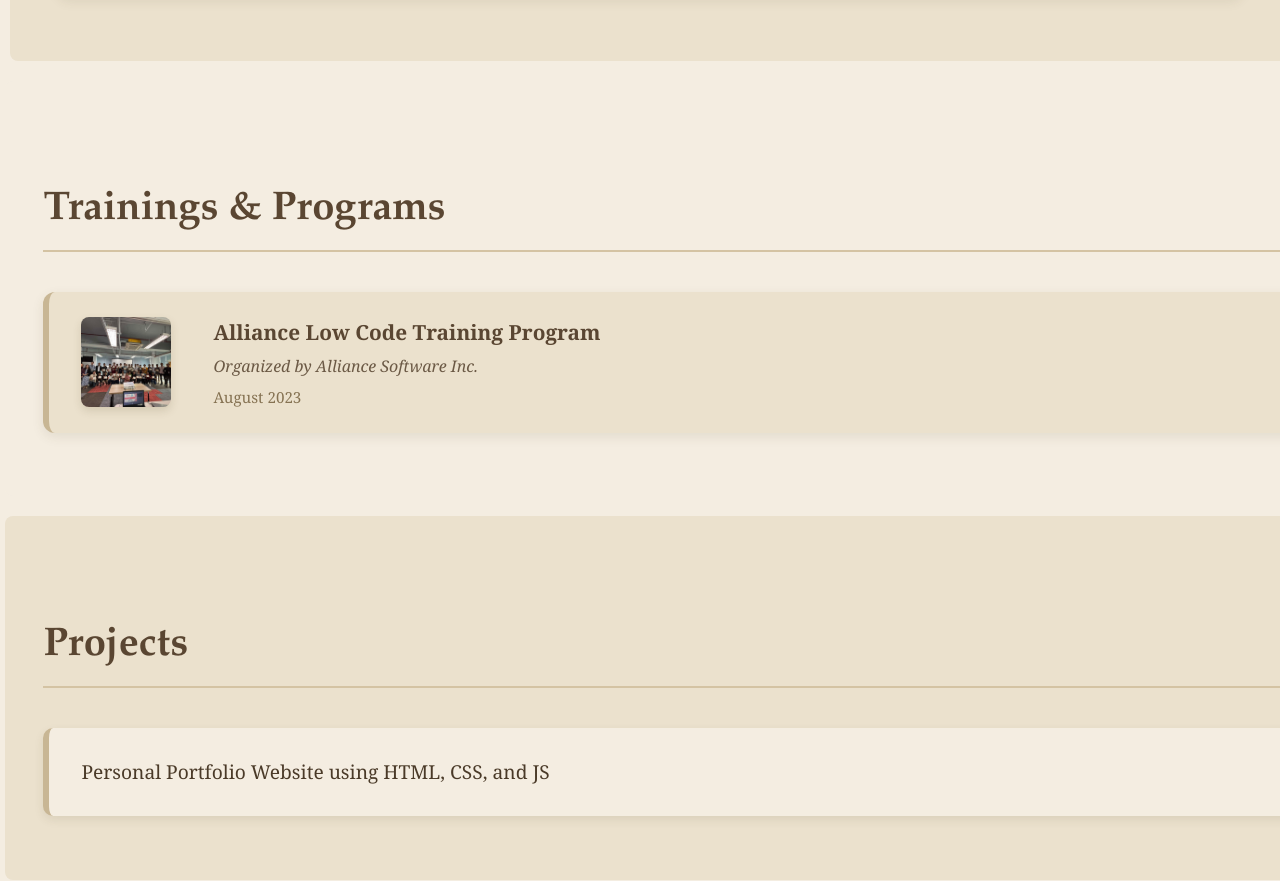
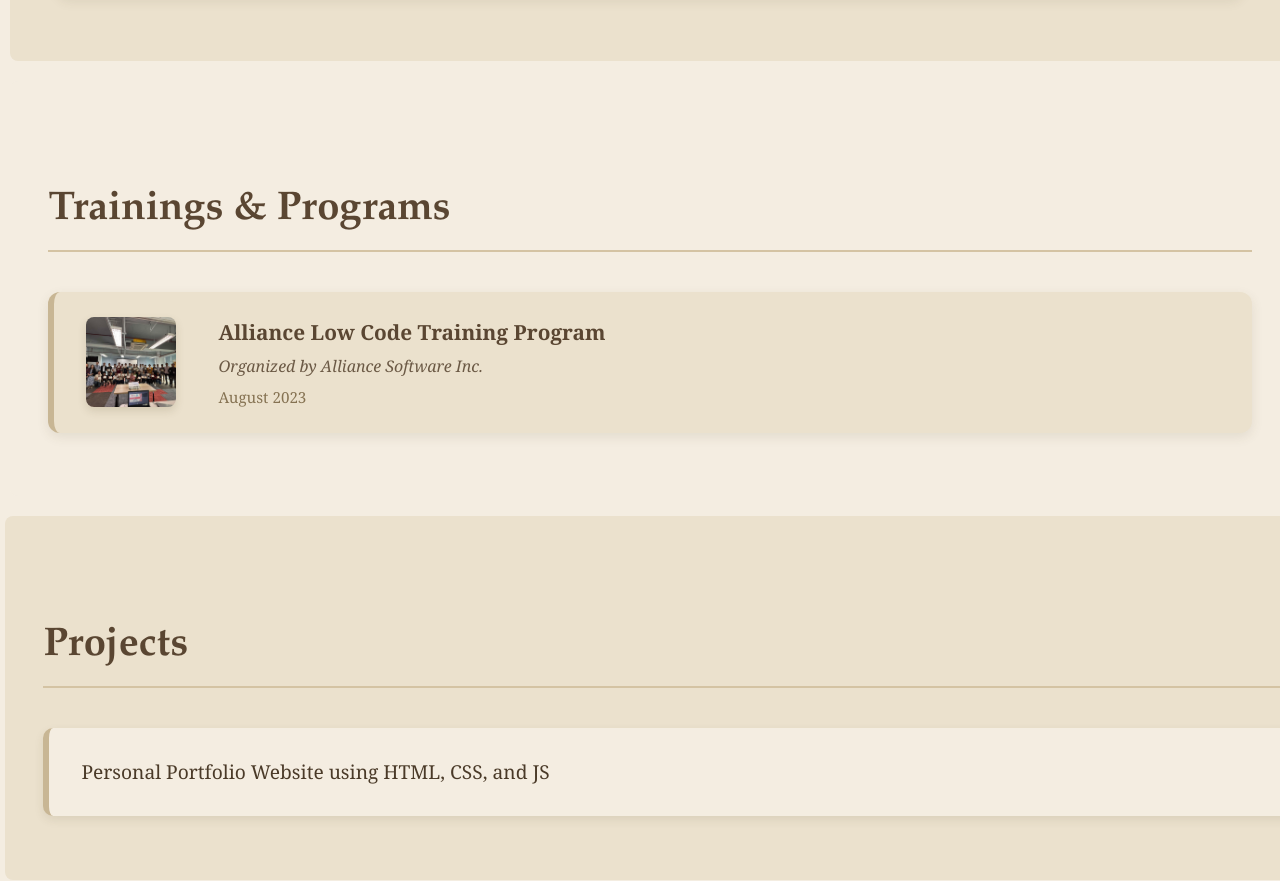
Before and after one commit to Karl-profile06/MyPortfolio_webdev, a plain HTML site: page index.html in a window 1280 px wide. Shown: the part 2576-3457 px from the top of the page. Drawn offline with Linux system fonts and the light colour scheme.

Commit message:
Update style.css

```diff
--- a/assets/style.css
+++ b/assets/style.css
@@ -489,6 +489,9 @@ body {
   padding: 4rem 3%;
   color: #4a3a28;
   font-family: Georgia, serif;
+  margin-left: 10px; /* Margin on the left */
+  margin-right: 10px; /* Margin on the right */
+  box-sizing: border-box; /* Ensure padding doesn't affect total width */
 }
 
 #trainings h2 {
@@ -582,6 +585,7 @@ body {
     align-items: center;
   }
 }
+
 
 /* =======================
    PROJECTS SECTION
```
